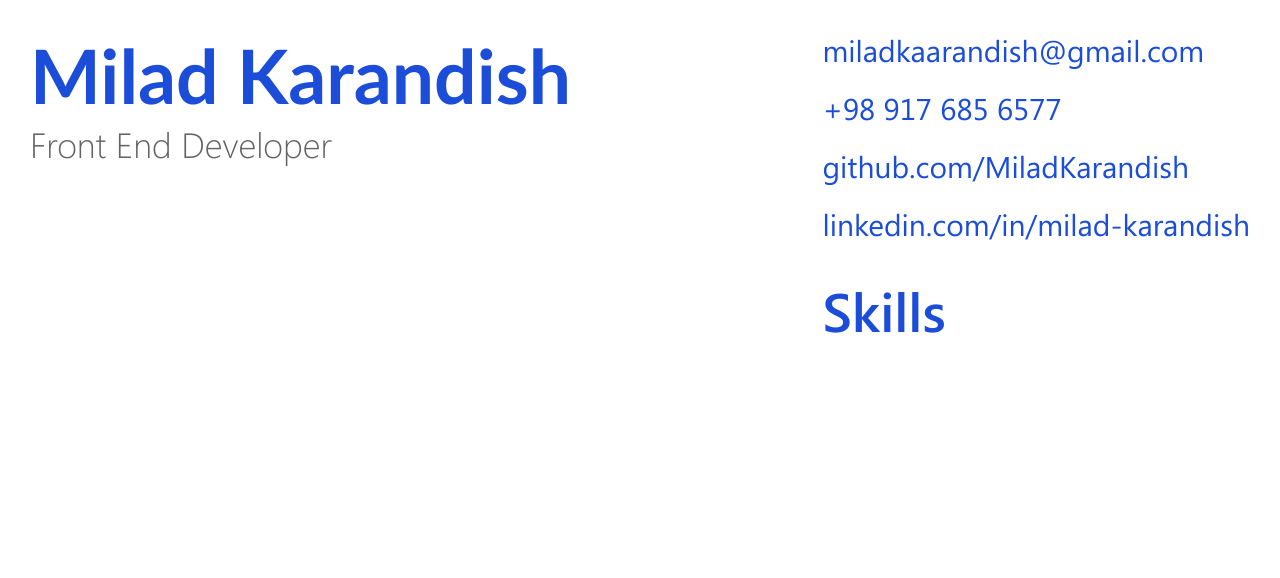
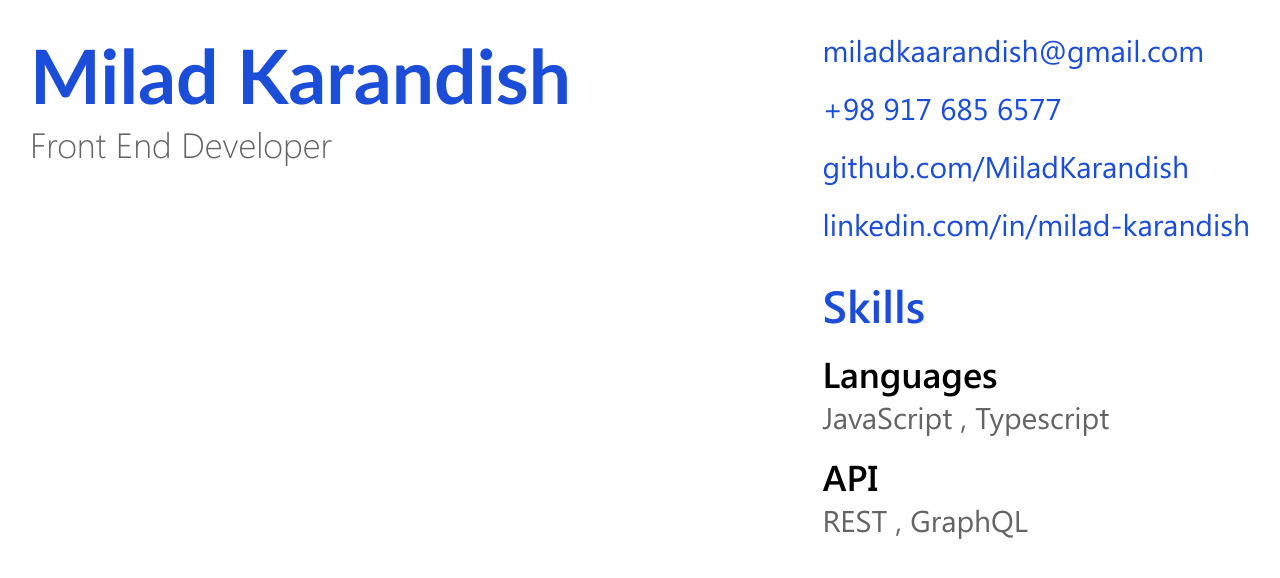
Before and after one commit to MiladKarandish/resume-maker, a React (Vite) app: page / in a window 1280 px wide. Shown: the top 578 px of the page. Built offline with nearby package versions, Linux system fonts and the light colour scheme.

Commit message:
skills part added

```diff
--- a/src/templates/main/index.tsx
+++ b/src/templates/main/index.tsx
@@ -24,6 +24,22 @@ const MainTemplate = () => {
     {
       title: "linkedin.com/in/milad-karandish",
       href: "https://www.linkedin.com/in/milad-karandish",
+    },
+  ];
+
+  // Skills
+  interface ISkills {
+    title: string;
+    items: string[];
+  }
+  const skills: ISkills[] = [
+    {
+      title: "Languages",
+      items: ["JavaScript", "Typescript"],
+    },
+    {
+      title: "API",
+      items: ["REST", "GraphQL"],
     },
   ];
 
@@ -55,6 +71,19 @@ const MainTemplate = () => {
         {/* Skills */}
         <div className={`${styles["_skills"]}`}>
           <h2 className={`${styles["title"]}`}>Skills</h2>
+
+          <div className={`${styles["sub-container"]}`}>
+            {skills.map((skill) => (
+              <div>
+                <h3 className={`${styles["sub-title"]}`}>{skill.title}</h3>
+                {skill.items.map((item, i) => (
+                  <span className={`${styles["light-text"]}`}>
+                    {item} {i + 1 < skill.items.length && ", "}
+                  </span>
+                ))}
+              </div>
+            ))}
+          </div>
         </div>
       </aside>
     </div>
--- a/src/templates/main/main-template.module.scss
+++ b/src/templates/main/main-template.module.scss
@@ -18,10 +18,26 @@ $color-field: #636464;
     gap: 1rem;
   }
 
+  .sub-container {
+    display: flex;
+    flex-direction: column;
+    gap: 0.5rem;
+  }
+
   .title {
+    margin-bottom: 0.5rem;
     color: $color-primary;
-    font-size: 1.8rem;
+    font-size: 1.5rem;
     font-weight: 600;
+  }
+
+  .sub-title {
+    font-size: 1.2rem;
+    font-weight: 600;
+  }
+
+  .light-text {
+    color: $color-field;
   }
 
   ._name {
@@ -44,6 +60,4 @@ $color-field: #636464;
   }
 
   // Skills
-  ._skills {
-  }
 }
```
